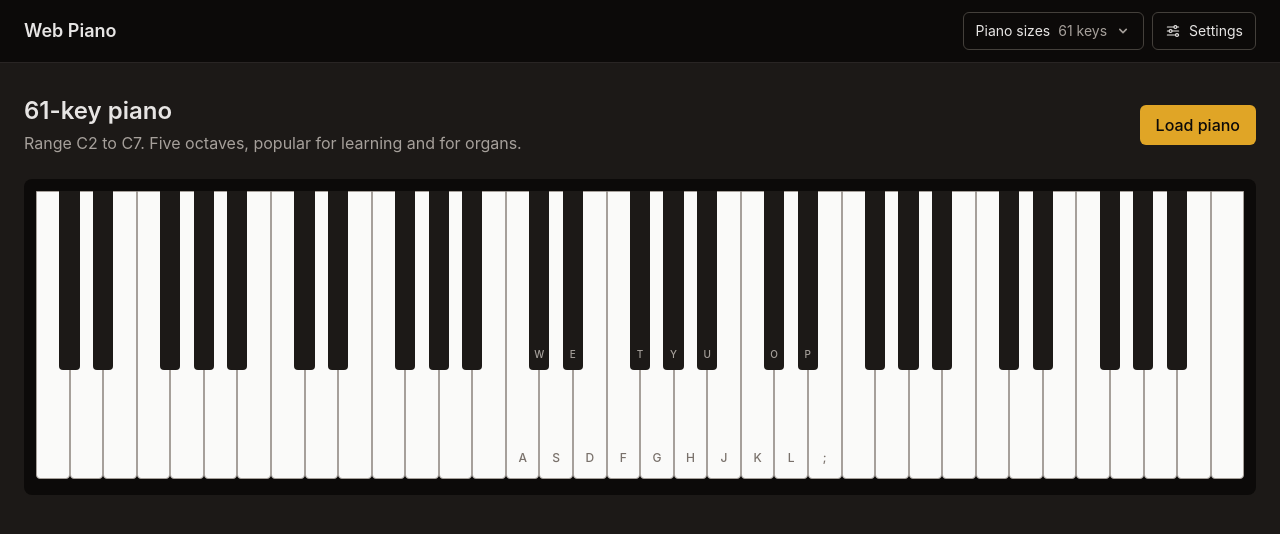
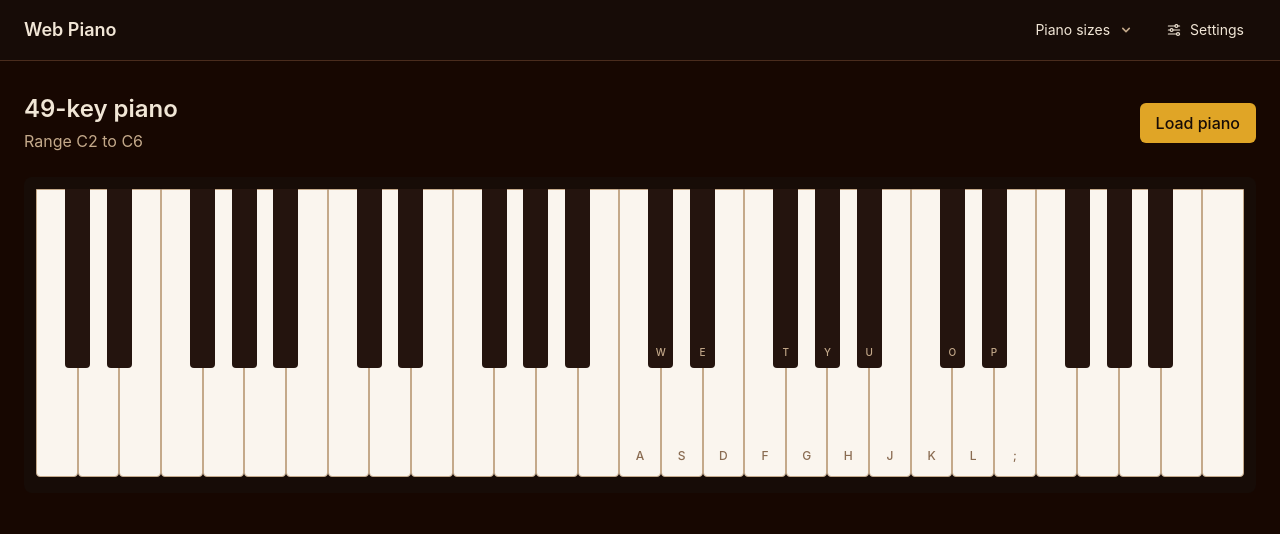
Before and after one commit to salehre/piano-web, a Nuxt app: page / in a window 1280 px wide. Shown: the top 534 px of the page. Built offline with nearby package versions, Linux system fonts and the light colour scheme.

Commit message:
V 1.0.0 2

```diff
--- a/app/assets/css/main.css
+++ b/app/assets/css/main.css
@@ -2,10 +2,27 @@
 
 @theme {
   --color-key-active: #e0a526;
+
+  /* پالت قهوه‌ای پیانوی کلاسیک؛ جایگزین stone پیش‌فرض */
+  --color-stone-50: #faf5ee;   /* کلیدهای سفید (عاجی) */
+  --color-stone-100: #f4ebdd;
+  --color-stone-200: #eadbc8;
+  --color-stone-300: #d8c3a8;
+  --color-stone-400: #c4a98a;  /* متن ثانویه */
+  --color-stone-500: #8a6c52;
+  --color-stone-600: #6f523c;
+  --color-stone-700: #7a5238;  /* بوردرها */
+  --color-stone-800: #4a2c1d;  /* hover و چیپ‌ها */
+  --color-stone-900: #24140e;  /* منو و کلیدهای مشکی */
+  --color-stone-950: #170c07;  /* هدر و قاب کیبورد */
 }
 
 html,
 body {
-  background: #1c1917;
-  color: #e7e5e4;
+  min-height: 100%;
 }
+
+body {
+  color: #f1e6d6;
+  background-color: #170701;
+}
--- a/app/components/layout/Header.vue
+++ b/app/components/layout/Header.vue
@@ -4,7 +4,7 @@ const piano = usePianoType()
 
 <template>
   <header class="border-b border-stone-800 bg-stone-950">
-    <div class="mx-auto flex max-w-7xl items-center justify-between px-6 py-3">
+    <div class="mx-auto flex max-w-screen-2xl items-center justify-between px-6 py-3">
       <NuxtLink :to="{ path: '/', query: { keys: piano.keys } }" class="text-lg font-semibold">
         Web Piano
       </NuxtLink>
@@ -14,8 +14,8 @@ const piano = usePianoType()
 
         <NuxtLink
           to="/settings"
-          class="flex items-center gap-2 rounded-md border border-stone-700 px-3 py-2 text-sm hover:bg-stone-800"
-          active-class="bg-stone-800"
+          class="flex items-center gap-2 rounded-lg px-3 py-2 text-sm transition-colors hover:text-key-active"
+          active-class="text-key-active"
         >
           <svg class="size-4" viewBox="0 0 20 20" fill="none" stroke="currentColor" stroke-width="1.5" aria-hidden="true">
             <path d="M3 5h8M15 5h2M3 10h2M9 10h8M3 15h10M17 15h0" stroke-linecap="round" />
--- a/app/components/layout/PianoSizeMenu.vue
+++ b/app/components/layout/PianoSizeMenu.vue
@@ -25,13 +25,12 @@ onBeforeUnmount(() => {
   <div ref="root" class="relative">
     <button
       type="button"
-      class="flex items-center gap-2 rounded-md border border-stone-700 px-3 py-2 text-sm hover:bg-stone-800"
+      class="flex items-center gap-2 rounded-lg px-3 py-2 text-sm transition-colors hover:text-key-active"
       aria-haspopup="menu"
       :aria-expanded="open"
       @click="open = !open"
     >
       Piano sizes
-      <span class="text-stone-400">{{ piano.keys }} keys</span>
       <svg
         class="size-4 text-stone-400 transition-transform"
         :class="open ? 'rotate-180' : ''"
@@ -43,10 +42,11 @@ onBeforeUnmount(() => {
       </svg>
     </button>
 
+    <Transition name="menu">
     <ul
       v-if="open"
       role="menu"
-      class="absolute right-0 z-10 mt-2 w-80 overflow-hidden rounded-lg border border-stone-700 bg-stone-900 shadow-xl"
+      class="absolute right-0 z-10 mt-2 w-80 origin-top-right overflow-hidden rounded-xl bg-stone-900 shadow-2xl ring-1 ring-black/30"
     >
       <li v-for="t in PIANO_TYPES" :key="t.keys" role="none">
         <NuxtLink
@@ -60,9 +60,24 @@ onBeforeUnmount(() => {
             <span class="font-medium">{{ t.keys }} keys</span>
             <span class="text-xs text-stone-400">{{ t.from }} to {{ t.to }}</span>
           </span>
-          <span class="mt-0.5 block text-sm text-stone-400">{{ t.description }}</span>
+          <!-- <span class="mt-0.5 block text-sm text-stone-400">{{ t.description }}</span> -->
         </NuxtLink>
       </li>
     </ul>
+    </Transition>
   </div>
 </template>
+
+<style scoped>
+.menu-enter-active {
+  transition: opacity 0.15s ease-out, transform 0.15s ease-out;
+}
+.menu-leave-active {
+  transition: opacity 0.1s ease-in, transform 0.1s ease-in;
+}
+.menu-enter-from,
+.menu-leave-to {
+  opacity: 0;
+  transform: translateY(-6px) scale(0.97);
+}
+</style>
--- a/app/components/piano/Keyboard.vue
+++ b/app/components/piano/Keyboard.vue
@@ -26,25 +26,82 @@ const playable = computed(() => new Set(keys.value.map((k) => k.note)))
 useKeyboardInput((note) => playable.value.has(note))
 
 const isActive = (note: string) => active.value.includes(note)
+
+// هر کلید جدا و با تأخیر و سرعت تصادفی خودش میاد
+function rand(seed: number) {
+  const x = Math.sin(seed * 12.9898) * 43758.5453
+  return x - Math.floor(x)
+}
+
+function riseStyle(seed: number) {
+  return {
+    animationDelay: `${Math.round(rand(seed + 1) * 800)}ms`,
+    animationDuration: `${Math.round(900 + rand(seed + 101) * 600)}ms`,
+  }
+}
+
+// کشیدن روی کلیدها (glissando): هر pointer (موس یا انگشت) نتی که الان زیرشه رو نگه می‌داره
+const held = new Map<number, string | null>()
+
+function noteAt(e: PointerEvent): string | null {
+  const el = document.elementFromPoint(e.clientX, e.clientY)
+  return el?.closest<HTMLElement>('[data-note]')?.dataset.note ?? null
+}
+
+function moveTo(id: number, note: string | null) {
+  const prev = held.get(id) ?? null
+  if (prev === note) return
+  if (prev) noteOff(prev)
+  if (note) noteOn(note)
+  held.set(id, note)
+}
+
+function onDown(e: PointerEvent) {
+  if (e.pointerType === 'mouse' && e.button !== 0) return
+  ;(e.currentTarget as HTMLElement).setPointerCapture(e.pointerId)
+  held.set(e.pointerId, null)
+  moveTo(e.pointerId, noteAt(e))
+}
+
+function onMove(e: PointerEvent) {
+  if (!held.has(e.pointerId)) return
+  moveTo(e.pointerId, noteAt(e))
+}
+
+function onUp(e: PointerEvent) {
+  if (!held.has(e.pointerId)) return
+  moveTo(e.pointerId, null)
+  held.delete(e.pointerId)
+}
+
+onBeforeUnmount(() => {
+  for (const note of held.values()) if (note) noteOff(note)
+  held.clear()
+})
 </script>
 
 <template>
   <!-- کل کیبورد توی عرض صفحه جا می‌شه و اسکرول افقی نداره -->
   <div class="rounded-lg bg-stone-950 p-3 pb-4">
-    <div class="relative h-56 select-none sm:h-72">
+    <div
+      :key="type.keys"
+      class="relative h-56 touch-none select-none sm:h-72"
+      @pointerdown.prevent="onDown"
+      @pointermove="onMove"
+      @pointerup="onUp"
+      @pointercancel="onUp"
+    >
       <!-- کلیدهای سفید -->
       <div class="flex h-full">
         <button
-          v-for="k in whiteKeys"
+          v-for="(k, i) in whiteKeys"
           :key="k.note"
           type="button"
           :aria-label="k.note"
-          class="flex min-w-0 flex-1 touch-none items-end justify-center overflow-hidden rounded-b border border-stone-400 pb-3 text-[10px] font-medium text-stone-500 transition-colors duration-75 sm:text-xs"
+          class="key-rise flex min-w-0 flex-1 touch-none items-end justify-center overflow-hidden rounded-b border border-stone-400 pb-3 text-[10px] font-medium text-stone-500 transition-colors duration-75 sm:text-xs"
           :class="isActive(k.note) ? 'bg-key-active' : 'bg-stone-50'"
-          @pointerdown.prevent="noteOn(k.note)"
-          @pointerup="noteOff(k.note)"
-          @pointerleave="noteOff(k.note)"
-          @pointercancel="noteOff(k.note)"
+          :style="riseStyle(i)"
+          :data-note="k.note"
         >
           {{ noteLabels[k.note] ?? '' }}
         </button>
@@ -52,20 +109,35 @@ const isActive = (note: string) => active.value.includes(note)
 
       <!-- کلیدهای مشکی -->
       <button
-        v-for="k in blackKeys"
+        v-for="(k, i) in blackKeys"
         :key="k.note"
         type="button"
         :aria-label="k.note"
-        class="absolute top-0 flex h-[62%] touch-none items-end justify-center overflow-hidden rounded-b pb-2 text-[9px] font-medium text-stone-400 transition-colors duration-75 sm:text-[10px]"
+        class="key-rise absolute top-0 flex h-[62%] touch-none items-end justify-center overflow-hidden rounded-b pb-2 text-[9px] font-medium text-stone-400 transition-colors duration-75 sm:text-[10px]"
         :class="isActive(k.note) ? 'bg-key-active' : 'bg-stone-900'"
-        :style="{ left: `${k.left}%`, width: `${blackWidth}%` }"
-        @pointerdown.prevent="noteOn(k.note)"
-        @pointerup="noteOff(k.note)"
-        @pointerleave="noteOff(k.note)"
-        @pointercancel="noteOff(k.note)"
+        :style="{ left: `${k.left}%`, width: `${blackWidth}%`, ...riseStyle(i + 1000) }"
+        :data-note="k.note"
       >
         {{ noteLabels[k.note] ?? '' }}
       </button>
     </div>
   </div>
 </template>
+
+<style scoped>
+.key-rise {
+  animation: key-rise 1.2s cubic-bezier(0.16, 1, 0.3, 1) backwards;
+}
+
+@keyframes key-rise {
+  from {
+    transform: translateY(100vh);
+  }
+}
+
+@media (prefers-reduced-motion: reduce) {
+  .key-rise {
+    animation: none;
+  }
+}
+</style>
--- a/app/components/settings/KeyBindingRow.vue
+++ b/app/components/settings/KeyBindingRow.vue
@@ -1,14 +1,12 @@
 <script setup lang="ts">
-import type { KeyBinding } from '~/utils/keyboard'
-
-defineProps<{ binding: KeyBinding; error?: string }>()
+const props = defineProps<{ note: string; code: string | null; error?: string }>()
 const emit = defineEmits<{
   'update:code': [code: string]
-  'update:note': [note: string]
-  remove: []
+  clear: []
 }>()
 
 const capturing = ref(false)
+const isBlack = computed(() => props.note.includes('#'))
 
 // وقتی روی دکمه کلیک شد، اولین کلیدی که زده بشه ثبت می‌شه (Esc = انصراف)
 function onKeydown(e: KeyboardEvent) {
@@ -23,44 +21,41 @@ function onKeydown(e: KeyboardEvent) {
 </script>
 
 <template>
-  <li class="py-3">
-    <div class="flex flex-wrap items-center gap-3">
+  <li class="py-2">
+    <div class="flex items-center gap-2">
+      <span
+        class="w-12 shrink-0 rounded-md px-1 py-1 text-center text-sm font-medium"
+        :class="isBlack ? 'bg-stone-800 text-stone-100' : 'bg-stone-200 text-stone-900'"
+      >
+        {{ note }}
+      </span>
+
       <button
         type="button"
-        class="w-40 rounded-md border px-3 py-2 text-left text-sm"
+        class="w-20 shrink-0 truncate rounded-md border px-2 py-1.5 text-center text-sm"
         :class="capturing ? 'border-key-active ring-2 ring-key-active/40' : 'border-stone-700 hover:bg-stone-800'"
-        aria-label="Computer key. Click, then press a key."
+        :aria-label="`Computer key for ${note}. Click, then press a key.`"
         @click="capturing = true"
         @keydown="onKeydown"
         @blur="capturing = false"
       >
         <span v-if="capturing" class="text-key-active">Press a key…</span>
-        <kbd v-else-if="binding.code" class="font-sans">{{ formatKeyCode(binding.code) }}</kbd>
+        <kbd v-else-if="code" class="font-sans">{{ formatKeyCode(code) }}</kbd>
         <span v-else class="text-stone-500">Not set</span>
       </button>
 
-      <span class="text-sm text-stone-500">plays</span>
-
-      <select
-        class="rounded-md border border-stone-700 bg-stone-900 px-3 py-2 text-sm text-stone-100"
-        aria-label="Piano key"
-        :value="binding.note"
-        @change="emit('update:note', ($event.target as HTMLSelectElement).value)"
-      >
-        <optgroup v-for="g in NOTE_GROUPS" :key="g.octave" :label="`Octave ${g.octave}`">
-          <option v-for="n in g.notes" :key="n" :value="n">{{ n }}</option>
-        </optgroup>
-      </select>
-
       <button
         type="button"
-        class="ml-auto rounded-md px-3 py-2 text-sm text-stone-400 hover:bg-stone-800 hover:text-stone-100"
-        @click="emit('remove')"
+        class="w-12 shrink-0 rounded-md px-1 py-1.5 text-sm text-stone-400 hover:bg-stone-800 hover:text-stone-100"
+        :class="{ invisible: !code }"
+        :tabindex="code ? 0 : -1"
+        :aria-label="`Clear shortcut for ${note}`"
+        @click="emit('clear')"
       >
-        Remove
+        Clear
       </button>
     </div>
 
-    <p v-if="error" class="mt-2 text-sm text-red-400" role="alert">{{ error }}</p>
+    <p v-if="error" class="mt-1 text-sm text-red-400" role="alert">{{ error }}</p>
   </li>
 </template>
--- a/app/composables/useKeyBindings.ts
+++ b/app/composables/useKeyBindings.ts
@@ -1,11 +1,12 @@
-import type { KeyBinding } from '~/utils/keyboard'
+import type { KeyBindings } from '~/utils/keyboard'
 
-const STORAGE_KEY = 'web-piano:key-bindings:v1'
+const STORAGE_KEY = 'web-piano:key-bindings:v2'
+const LEGACY_STORAGE_KEY = 'web-piano:key-bindings:v1'
 let loaded = false
 
-/** تنظیمات اینکه هر کلید کیبورد کامپیوتر کدوم نت پیانو رو بزنه */
+/** تنظیمات اینکه هر کلید کیبورد کامپیوتر کدوم نت پیانو رو بزنه (یک ردیف برای هر ۸۸ نت) */
 export const useKeyBindings = () => {
-  const bindings = useState<KeyBinding[]>('key-bindings', createDefaultBindings)
+  const bindings = useState<KeyBindings>('key-bindings', createDefaultBindings)
 
   function persist() {
     if (import.meta.server) return
@@ -21,28 +22,36 @@ export const useKeyBindings = () => {
     if (loaded) return
     loaded = true
     try {
-      const raw = localStorage.getItem(STORAGE_KEY)
-      if (!raw) return
-      const parsed: unknown = JSON.parse(raw)
-      if (Array.isArray(parsed)) bindings.value = parsed.filter(isValidBinding)
+      const current = localStorage.getItem(STORAGE_KEY)
+      if (current) {
+        const parsed = sanitizeBindings(JSON.parse(current))
+        if (parsed) bindings.value = parsed
+        return
+      }
+      // اگه تنظیمات نسخه‌ی قبلی (لیستی) ذخیره شده بود، یک بار تبدیلش می‌کنیم
+      const legacy = localStorage.getItem(LEGACY_STORAGE_KEY)
+      if (legacy) {
+        const migrated = migrateLegacyBindings(JSON.parse(legacy))
+        if (migrated) {
+          bindings.value = migrated
+          persist()
+        }
+      }
     } catch {
       // داده‌ی خراب: همون پیش‌فرض‌ها می‌مونن
     }
   }
   onMounted(load)
 
-  function addBinding() {
-    bindings.value = [...bindings.value, { id: createBindingId(), code: null, note: 'C4' }]
+  /** کلید کامپیوتر رو به یک نت وصل می‌کنه */
+  function setBinding(note: string, code: string) {
+    bindings.value = { ...bindings.value, [note]: code }
     persist()
   }
 
-  function updateBinding(id: string, patch: Partial<Omit<KeyBinding, 'id'>>) {
-    bindings.value = bindings.value.map((b) => (b.id === id ? { ...b, ...patch } : b))
-    persist()
-  }
-
-  function removeBinding(id: string) {
-    bindings.value = bindings.value.filter((b) => b.id !== id)
+  /** شورتکات یک نت رو خالی می‌کنه */
+  function clearBinding(note: string) {
+    bindings.value = { ...bindings.value, [note]: null }
     persist()
   }
 
@@ -53,19 +62,22 @@ export const useKeyBindings = () => {
 
   /** کد کلید → نت */
   const codeToNote = computed(
-    () => new Map(bindings.value.filter((b) => b.code).map((b) => [b.code as string, b.note])),
+    () =>
+      new Map(
+        Object.entries(bindings.value)
+          .filter((entry): entry is [string, string] => !!entry[1])
+          .map(([note, code]) => [code, note]),
+      ),
   )
 
-  /** نت → برچسب کلید(ها) برای نمایش روی پیانو */
+  /** نت → برچسب کلید برای نمایش روی پیانو */
   const noteLabels = computed(() => {
     const labels: Record<string, string> = {}
-    for (const b of bindings.value) {
-      if (!b.code) continue
-      const label = formatKeyCode(b.code)
-      labels[b.note] = labels[b.note] ? `${labels[b.note]} ${label}` : label
+    for (const [note, code] of Object.entries(bindings.value)) {
+      if (code) labels[note] = formatKeyCode(code)
     }
     return labels
   })
 
-  return { bindings, codeToNote, noteLabels, addBinding, updateBinding, removeBinding, resetBindings }
+  return { bindings, codeToNote, noteLabels, setBinding, clearBinding, resetBindings }
 }
--- a/app/layouts/default.vue
+++ b/app/layouts/default.vue
@@ -1,5 +1,5 @@
 <template>
-  <div class="flex min-h-screen flex-col">
+  <div class="flex min-h-screen flex-col overflow-clip">
     <LayoutHeader />
     <div class="flex-1">
       <slot />
--- a/app/pages/index.vue
+++ b/app/pages/index.vue
@@ -6,11 +6,12 @@ useHead({ title: computed(() => `${piano.value.keys}-key piano | Web Piano`) })
 </script>
 
 <template>
-  <main class="mx-auto flex max-w-7xl flex-col gap-6 px-6 py-8">
+  <main class="mx-auto flex max-w-screen-2xl flex-col gap-6 px-6 py-8">
     <section class="flex flex-wrap items-center justify-between gap-4">
       <div>
         <h1 class="text-2xl font-semibold">{{ piano.keys }}-key piano</h1>
-        <p class="mt-1 text-stone-400">Range {{ piano.from }} to {{ piano.to }}. {{ piano.description }}</p>
+        <!-- <p class="mt-1 text-stone-400">Range {{ piano.from }} to {{ piano.to }}. {{ piano.description }}</p> -->
+        <p class="mt-1 text-stone-400">Range {{ piano.from }} to {{ piano.to }}</p>
       </div>
 
       <button
@@ -31,5 +32,48 @@ useHead({ title: computed(() => `${piano.value.keys}-key piano | Web Piano`) })
     <ClientOnly>
       <PianoKeyboard :type="piano" />
     </ClientOnly>
+
+    <Transition name="loading-fade">
+      <div
+        v-if="status === 'loading'"
+        class="fixed inset-0 z-50 flex flex-col items-center justify-center gap-5 bg-stone-950/40 backdrop-blur-md"
+        role="status"
+        aria-live="polite"
+      >
+        <div class="loader" />
+        <span class="text-sm font-medium text-stone-200">Loading sounds…</span>
+      </div>
+    </Transition>
   </main>
 </template>
+
+<style scoped>
+.loader {
+  width: 45px;
+  aspect-ratio: 0.75;
+  --c: no-repeat linear-gradient(var(--color-key-active, #e0a526) 0 0);
+  background:
+    var(--c) 0% 50%,
+    var(--c) 50% 50%,
+    var(--c) 100% 50%;
+  animation: l7 1s infinite linear alternate;
+}
+
+@keyframes l7 {
+  0% { background-size: 20% 50%, 20% 50%, 20% 50%; }
+  20% { background-size: 20% 20%, 20% 50%, 20% 50%; }
+  40% { background-size: 20% 100%, 20% 20%, 20% 50%; }
+  60% { background-size: 20% 50%, 20% 100%, 20% 20%; }
+  80% { background-size: 20% 50%, 20% 50%, 20% 100%; }
+  100% { background-size: 20% 50%, 20% 50%, 20% 50%; }
+}
+
+.loading-fade-enter-active,
+.loading-fade-leave-active {
+  transition: opacity 0.2s ease;
+}
+.loading-fade-enter-from,
+.loading-fade-leave-to {
+  opacity: 0;
+}
+</style>
--- a/app/pages/settings.vue
+++ b/app/pages/settings.vue
@@ -1,28 +1,24 @@
 <script setup lang="ts">
-const { bindings, addBinding, updateBinding, removeBinding, resetBindings } = useKeyBindings()
+const { bindings, setBinding, clearBinding, resetBindings } = useKeyBindings()
 
 useHead({ title: 'Settings | Web Piano' })
 
-// خطای هر ردیف (مثلاً کلید تکراری)
+// خطای هر نت (مثلاً کلید تکراری)
 const errors = ref<Record<string, string>>({})
 
-function setCode(id: string, code: string) {
-  const clash = bindings.value.find((b) => b.code === code && b.id !== id)
+function setCode(note: string, code: string) {
+  const clash = Object.entries(bindings.value).find(([n, c]) => c === code && n !== note)
   if (clash) {
-    errors.value[id] = `${formatKeyCode(code)} already plays ${clash.note}. Remove or change that shortcut first.`
+    errors.value[note] = `${formatKeyCode(code)} already plays ${clash[0]}. Clear that shortcut first.`
     return
   }
-  delete errors.value[id]
-  updateBinding(id, { code })
+  delete errors.value[note]
+  setBinding(note, code)
 }
 
-function setNote(id: string, note: string) {
-  updateBinding(id, { note })
-}
-
-function remove(id: string) {
-  delete errors.value[id]
-  removeBinding(id)
+function clear(note: string) {
+  delete errors.value[note]
+  clearBinding(note)
 }
 
 function reset() {
@@ -30,10 +26,15 @@ function reset() {
   errors.value = {}
   resetBindings()
 }
+
+/** تعداد نت‌های تنظیم‌شده‌ی هر اکتاو */
+function assignedCount(notes: string[]) {
+  return notes.filter((n) => bindings.value[n]).length
+}
 </script>
 
 <template>
-  <main class="mx-auto max-w-3xl px-6 py-8">
+  <main class="mx-auto max-w-5xl px-6 py-8">
     <h1 class="text-2xl font-semibold">Settings</h1>
 
     <section class="mt-8" aria-labelledby="shortcuts-title">
@@ -41,12 +42,12 @@ function reset() {
         <div class="max-w-md">
           <h2 id="shortcuts-title" class="text-lg font-medium">Keyboard shortcuts</h2>
           <p class="mt-1 text-sm text-stone-400">
-            Choose which key on your computer plays each piano key. Shortcuts for notes outside the
-            selected piano size are ignored. Keys are matched by position, so they work with any keyboard language.
+            All 88 piano keys are listed by octave. Click a field, then press the computer key you want for that
+            note. Shortcuts for notes outside the selected piano size are ignored. Keys are matched by position, so
+            they work with any keyboard language.
           </p>
         </div>
 
-        <div class="flex gap-2">
         <button
           type="button"
           class="rounded-md border border-stone-700 px-3 py-2 text-sm hover:bg-stone-800"
@@ -54,30 +55,28 @@ function reset() {
         >
           Reset to defaults
         </button>
-          <button
-            type="button"
-            class="rounded-md bg-key-active px-3 py-2 text-sm font-medium text-stone-950"
-            @click="addBinding"
-          >
-            Add shortcut
-          </button>
-        </div>
       </div>
 
-      <ul v-if="bindings.length" class="mt-6 divide-y divide-stone-800 border-y border-stone-800">
+      <div class="mt-6 space-y-8">
+        <section v-for="g in NOTE_GROUPS" :key="g.octave" :aria-labelledby="`octave-${g.octave}`">
+          <div class="flex items-baseline justify-between border-b border-stone-800 pb-2">
+            <h3 :id="`octave-${g.octave}`" class="text-base font-medium">Octave {{ g.octave }}</h3>
+            <span class="text-xs text-stone-500">{{ assignedCount(g.notes) }} / {{ g.notes.length }} set</span>
+          </div>
+
+          <ul class="grid grid-cols-[repeat(auto-fill,minmax(12rem,1fr))] gap-x-6">
             <SettingsKeyBindingRow
-          v-for="b in bindings"
-          :key="b.id"
-          :binding="b"
-          :error="errors[b.id]"
-          @update:code="setCode(b.id, $event)"
-          @update:note="setNote(b.id, $event)"
-          @remove="remove(b.id)"
+              v-for="note in g.notes"
+              :key="note"
+              :note="note"
+              :code="bindings[note] ?? null"
+              :error="errors[note]"
+              @update:code="setCode(note, $event)"
+              @clear="clear(note)"
             />
           </ul>
-      <p v-else class="mt-6 text-sm text-stone-400">
-        No shortcuts yet. Add one to play a piano key from your keyboard.
-      </p>
+        </section>
+      </div>
     </section>
   </main>
 </template>
--- a/app/utils/keyboard.ts
+++ b/app/utils/keyboard.ts
@@ -1,18 +1,18 @@
 import { PIANO_TYPES, buildKeys } from './pianoTypes'
 
-export interface KeyBinding {
-  id: string
-  /** مقدار KeyboardEvent.code؛ مستقل از زبان کیبورد (فارسی/انگلیسی) */
-  code: string | null
-  /** نت پیانو، مثل C4 یا F#3 */
-  note: string
-}
+/** نت پیانو (مثل C4 یا F#3) → کد کلید کیبورد کامپیوتر؛ null یعنی هنوز تنظیم نشده */
+export type KeyBindings = Record<string, string | null>
 
 /** همه‌ی نت‌های ۸۸ کلید: A0 تا C8 */
 export const ALL_NOTES: string[] = buildKeys(PIANO_TYPES.find((t) => t.keys === 88)!).map((k) => k.note)
 
-/** نت‌ها گروه‌بندی‌شده بر اساس اکتاو (برای منوی انتخاب) */
-export const NOTE_GROUPS = ALL_NOTES.reduce<{ octave: number; notes: string[] }[]>((groups, note) => {
+export interface NoteGroup {
+  octave: number
+  notes: string[]
+}
+
+/** نت‌ها گروه‌بندی‌شده بر اساس اکتاو (برای صفحه‌ی تنظیمات) */
+export const NOTE_GROUPS = ALL_NOTES.reduce<NoteGroup[]>((groups, note) => {
   const octave = Number(note.slice(-1))
   const last = groups[groups.length - 1]
   if (last && last.octave === octave) last.notes.push(note)
@@ -49,21 +49,47 @@ const DEFAULTS: [code: string, note: string][] = [
   ['KeyP', 'D#5'], ['Semicolon', 'E5'],
 ]
 
-export function createDefaultBindings(): KeyBinding[] {
-  return DEFAULTS.map(([code, note]) => ({ id: `default-${code}`, code, note }))
+/** یک ردیف برای هر ۸۸ نت؛ فقط نت‌های پیش‌فرض مقدار دارن و بقیه null (خالی) هستن */
+export function createDefaultBindings(): KeyBindings {
+  const bindings: KeyBindings = Object.fromEntries(ALL_NOTES.map((note) => [note, null]))
+  for (const [code, note] of DEFAULTS) bindings[note] = code
+  return bindings
 }
 
-export function createBindingId(): string {
-  return `b-${Date.now().toString(36)}-${Math.random().toString(36).slice(2, 8)}`
+/**
+ * داده‌ی ذخیره‌شده (نسخه‌ی جدید: آبجکت نت → کد) رو به یک KeyBindings سالم تبدیل می‌کنه.
+ * نت‌های ناشناخته، کدهای نامعتبر و کدهای تکراری نادیده گرفته می‌شن.
+ */
+export function sanitizeBindings(value: unknown): KeyBindings | null {
+  if (!value || typeof value !== 'object' || Array.isArray(value)) return null
+  const raw = value as Record<string, unknown>
+  const result: KeyBindings = Object.fromEntries(ALL_NOTES.map((note) => [note, null]))
+  const used = new Set<string>()
+  for (const note of ALL_NOTES) {
+    const code = raw[note]
+    if (typeof code === 'string' && code && !used.has(code)) {
+      result[note] = code
+      used.add(code)
+    }
+  }
+  return result
 }
 
-export function isValidBinding(v: unknown): v is KeyBinding {
-  if (!v || typeof v !== 'object') return false
-  const b = v as Record<string, unknown>
-  return (
-    typeof b.id === 'string' &&
-    (b.code === null || typeof b.code === 'string') &&
-    typeof b.note === 'string' &&
-    ALL_NOTES.includes(b.note)
-  )
+/**
+ * مهاجرت از فرمت قدیمی (آرایه‌ای از { id, code, note }).
+ * اگه چند شورتکات برای یک نت بود، فقط اولی نگه داشته می‌شه.
+ */
+export function migrateLegacyBindings(value: unknown): KeyBindings | null {
+  if (!Array.isArray(value)) return null
+  const result: KeyBindings = Object.fromEntries(ALL_NOTES.map((note) => [note, null]))
+  const used = new Set<string>()
+  for (const item of value) {
+    if (!item || typeof item !== 'object') continue
+    const { code, note } = item as Record<string, unknown>
+    if (typeof code !== 'string' || !code || typeof note !== 'string') continue
+    if (!(note in result) || result[note] !== null || used.has(code)) continue
+    result[note] = code
+    used.add(code)
+  }
+  return result
 }
```
Also changed, not shown: app/utils/pianoTypes.ts (+8 -8 lines), 1 other file (tests, documents, lock files or other folders). Lines whose indentation alone changed are shown as unchanged.
